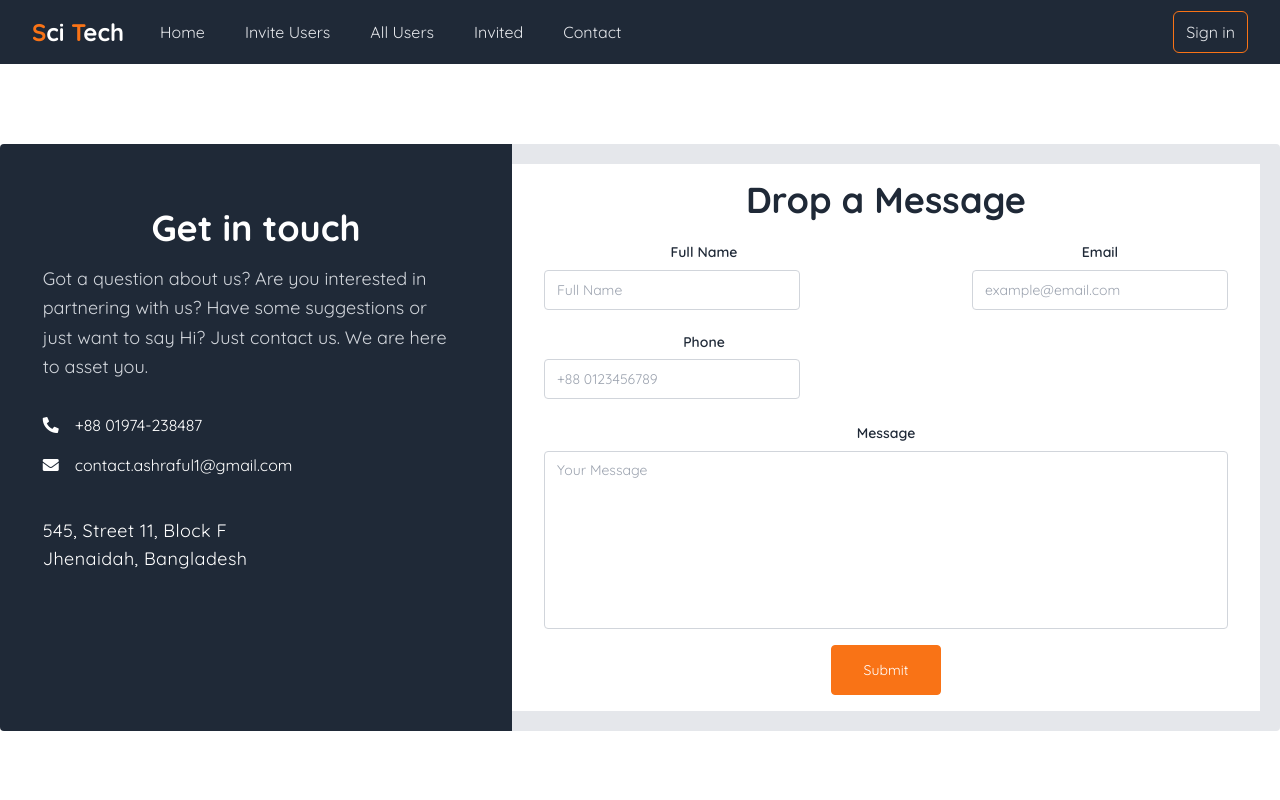
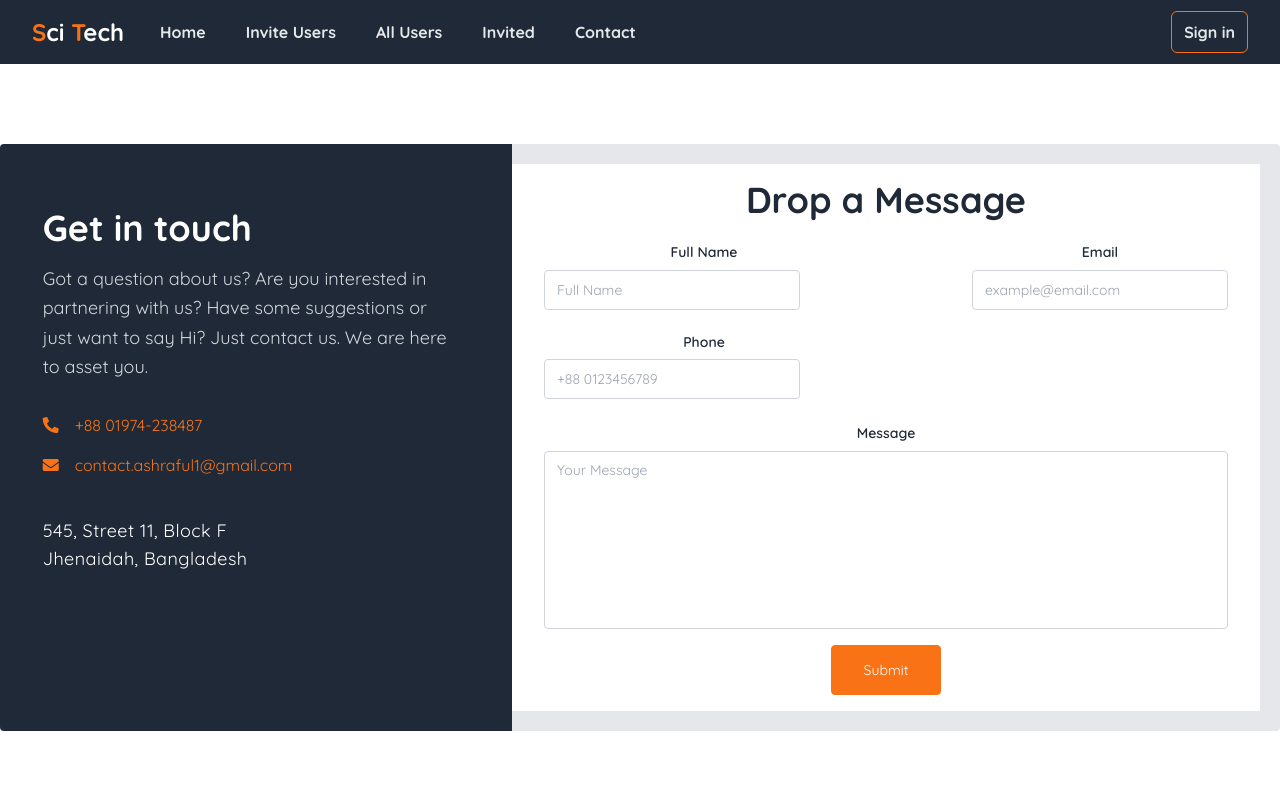
Before and after one commit to Ashraful2880/Sci-Tech-Innovations, a React (Create React App) app: page /contact in a window 1280 px wide. Shown: the top 800 px of the page. Built offline with nearby package versions, Linux system fonts and the light colour scheme.

Commit message:
Invite user Page Alert Set

```diff
--- a/src/Components/Alert/Alert.js
+++ b/src/Components/Alert/Alert.js
@@ -2,7 +2,9 @@ import React from "react";
 
 const Alert = ({ alertText, alert, setAlert, alertColor, alertTitle }) => {
   return (
-    <div className={`container mx-auto w-2/4 my-4 ${alert}`}>
+    <div
+      className={`container mx-auto w-1/4 my-4 absolute top-14 left-3 ${alert}`}
+    >
       <div
         style={{ borderColor: `${alertColor}` }}
         className={`flex border p-1 rounded-md bg-[#EEF8F5] items-center`}
@@ -15,7 +17,10 @@ const Alert = ({ alertText, alert, setAlert, alertColor, alertTitle }) => {
         </button>
         <h5 className="font-bold mr-2">A {alertTitle} Title</h5>
         <p>{alertText}</p>
-        <button onClick={() => setAlert("hidden")} className=" ml-10">
+        <button
+          onClick={() => setAlert("hidden")}
+          className="ml-10 font-bold text-red-500"
+        >
           X
         </button>
       </div>
--- a/src/Components/Contact/Contact.js
+++ b/src/Components/Contact/Contact.js
@@ -6,7 +6,7 @@ const Contact = () => {
       <div className="lg:flex">
         <div className="xl:w-2/5 lg:w-2/5 bg-gray-800 py-16 xl:rounded-bl rounded-tl rounded-tr xl:rounded-tr-none">
           <div className="xl:w-5/6 xl:px-0 px-8 mx-auto">
-            <h1 className="xl:text-4xl text-3xl pb-4 text-white font-bold">
+            <h1 className="xl:text-4xl text-3xl pb-4 text-white font-bold text-left">
               Get in touch
             </h1>
             <p className="text-lg text-gray-300 pb-8 leading-relaxed lg:pr-4 text-left">
@@ -15,12 +15,12 @@ const Contact = () => {
               are here to asset you.
             </p>
             <div className="flex pb-4 items-center">
-              <i className="fas fa-phone-alt text-white"></i>
-              <p className="pl-4 text-white text-base">+88 01974-238487</p>
+              <i className="fas fa-phone-alt text-orange-500"></i>
+              <p className="pl-4 text-orange-500 text-base">+88 01974-238487</p>
             </div>
             <div className="flex items-center">
-              <i className="fas fa-envelope text-white"></i>
-              <p className="pl-4 text-white text-base">
+              <i className="fas fa-envelope text-orange-500"></i>
+              <p className="pl-4 text-orange-500 text-base">
                 contact.ashraful1@gmail.com
               </p>
             </div>
--- a/src/Components/InviteUsers/InviteUsers.js
+++ b/src/Components/InviteUsers/InviteUsers.js
@@ -18,7 +18,6 @@ const InviteUsers = () => {
   const { register, handleSubmit } = useForm();
   const onSubmit = ({ emailInvitedTo, rolesInvitedTo }) => {
     const data = { emailInvitedTo, rolesInvitedTo: [rolesInvitedTo] };
-    console.log("input : ", data);
     axios
       .post(inviteApi, data, {
         headers: {
@@ -27,14 +26,12 @@ const InviteUsers = () => {
         },
       })
       .then(function (response) {
-        console.log("inviteApi response", response.status);
         setAlertText("Invitation Successfull");
         setAlertTitle("Success");
         setAlert("block");
         setAlertColor("#7CE0C3");
       })
       .catch(function (error) {
-        console.log("inviteApi error", error);
         setAlertText("Allready Invited");
         setAlertTitle("Error");
         setAlert("block");
@@ -43,23 +40,24 @@ const InviteUsers = () => {
   };
 
   return (
-    <div className="invite-container">
+    <div className="invite-container h-screen">
+      <div className="lg:pt-32 md:pt-20 sm:pt-10">
+        <h1 className="text-white mb-10 lg:text-3xl font-bold">
+          Invite People By Email
+        </h1>
         <form
-        className="lg:pt-52 md:pt-40 sm:pt-16"
+          className="flex flex-col lg:w-1/5 mx-auto px-2"
           onSubmit={handleSubmit(onSubmit)}
         >
-        <h1 className="text-white mb-6 text-2xl font-bold">
-          Invite a User For join With Email
-        </h1>
           <input
-          className="text-gray-600 focus:ring-2 focus:ring-orange-500 dark:text-gray-400 focus:outline-none dark:focus:border-indigo-700 dark:border-gray-700 dark:bg-gray-800 bg-white font-normal py-2 px-4 text-sm mr-2 border-gray-300 rounded border shadow"
+            className="text-black focus:ring-2 focus:ring-orange-500 focus:outline-none bg-white font-normal py-2 px-4 text-sm border-gray-300 rounded border mb-2"
             placeholder="Enter User Email"
             {...register("emailInvitedTo")}
             required
           />
           <input
-          className="text-gray-600 focus:ring-2 focus:ring-orange-500 dark:text-gray-400 focus:outline-none dark:focus:border-indigo-700 dark:border-gray-700 dark:bg-gray-800 bg-white font-normal py-2 px-4 text-sm mr-2 border-gray-300 rounded border shadow w-1/12"
-          placeholder="Enter User Role"
+            className="text-black focus:ring-2 focus:ring-orange-500 focus:outline-none bg-white font-normal py-2 px-4 text-sm border-gray-300 rounded border mb-2"
+            placeholder="Type User Role"
             {...register("rolesInvitedTo")}
             required
           />
@@ -69,7 +67,9 @@ const InviteUsers = () => {
             value="Confirm"
           />
         </form>
+      </div>
       <Alert
+        className="absolute top-0 left-0"
         alertText={alertText}
         alert={alert}
         setAlert={setAlert}
--- a/src/Components/Shared/Header/Header.js
+++ b/src/Components/Shared/Header/Header.js
@@ -38,31 +38,31 @@ const Header = () => {
             <div className="hidden sm:block sm:ml-6">
               <div className="flex space-x-4">
                 <Link
-                  className="text-gray-200 hover:bg-orange-500 focus:bg-orange-500 hover:text-white px-3 py-2 rounded-md text-md font-medium"
+                  className="text-gray-200 hover:bg-orange-500 focus:bg-orange-500 hover:text-white px-3 py-2 rounded-md text-md font-bold"
                   to="/"
                 >
                   Home
                 </Link>
                 <Link
-                  className="text-gray-200 hover:bg-orange-500 focus:bg-orange-500 hover:text-white px-3 py-2 rounded-md text-md font-medium"
+                  className="text-gray-200 hover:bg-orange-500 focus:bg-orange-500 hover:text-white px-3 py-2 rounded-md text-md font-bold"
                   to="/invite"
                 >
                   Invite Users
                 </Link>
                 <Link
-                  className="text-gray-200 hover:bg-orange-500 focus:bg-orange-500 hover:text-white px-3 py-2 rounded-md text-md font-medium"
+                  className="text-gray-200 hover:bg-orange-500 focus:bg-orange-500 hover:text-white px-3 py-2 rounded-md text-md font-bold"
                   to="/users"
                 >
                   All Users
                 </Link>
                 <Link
-                  className="text-gray-200 hover:bg-orange-500 focus:bg-orange-500 hover:text-white px-3 py-2 rounded-md text-md font-medium"
+                  className="text-gray-200 hover:bg-orange-500 focus:bg-orange-500 hover:text-white px-3 py-2 rounded-md text-md font-bold"
                   to="/invited"
                 >
                   Invited
                 </Link>
                 <Link
-                  className="text-gray-200 hover:bg-orange-500 focus:bg-orange-500 hover:text-white px-3 py-2 rounded-md text-md font-medium"
+                  className="text-gray-200 hover:bg-orange-500 focus:bg-orange-500 hover:text-white px-3 py-2 rounded-md text-md font-bold"
                   to="/contact"
                 >
                   Contact
@@ -73,7 +73,7 @@ const Header = () => {
           <div className="absolute inset-y-0 right-0 flex items-center pr-2 sm:static sm:inset-auto sm:ml-6 sm:pr-0">
             <Link
               to="/signin"
-              className="text-gray-200 border border-orange-500 hover:bg-orange-500 hover:text-white px-3 py-2 rounded-md text-md font-medium"
+              className="text-gray-200 border border-orange-500 hover:bg-orange-500 hover:text-white px-3 py-2 rounded-md text-md font-bold"
             >
               Sign in
             </Link>
@@ -84,31 +84,31 @@ const Header = () => {
         <div className="px-2 pt-2 pb-3 space-y-1">
           <Link
             to="/"
-            className="text-gray-200 hover:bg-orange-500 focus:bg-orange-500 hover:text-white block px-3 py-2 rounded-md text-base font-medium"
+            className="text-gray-200 hover:bg-orange-500 focus:bg-orange-500 hover:text-white block px-3 py-2 rounded-md text-base font-bold"
           >
             Home
           </Link>
           <Link
             to="/invite"
-            className="text-gray-200 hover:bg-orange-500 focus:bg-orange-500 hover:text-white block px-3 py-2 rounded-md text-base font-medium"
+            className="text-gray-200 hover:bg-orange-500 focus:bg-orange-500 hover:text-white block px-3 py-2 rounded-md text-base font-bold"
           >
             Invite Users
           </Link>
           <Link
             to="/users"
-            className="text-gray-200 hover:bg-orange-500 focus:bg-orange-500 hover:text-white block px-3 py-2 rounded-md text-base font-medium"
+            className="text-gray-200 hover:bg-orange-500 focus:bg-orange-500 hover:text-white block px-3 py-2 rounded-md text-base font-bold"
           >
             All Users
           </Link>
           <Link
             to="/invited"
-            className="text-gray-200 hover:bg-orange-500 focus:bg-orange-500 hover:text-white block px-3 py-2 rounded-md text-base font-medium"
+            className="text-gray-200 hover:bg-orange-500 focus:bg-orange-500 hover:text-white block px-3 py-2 rounded-md text-base font-bold"
           >
             Invited
           </Link>
           <Link
             to="/contact"
-            className="text-gray-200 hover:bg-orange-500 focus:bg-orange-500 hover:text-white block px-3 py-2 rounded-md text-base font-medium"
+            className="text-gray-200 hover:bg-orange-500 focus:bg-orange-500 hover:text-white block px-3 py-2 rounded-md text-base font-bold"
           >
             Contact
           </Link>
```
Lines whose indentation alone changed are shown as unchanged.
